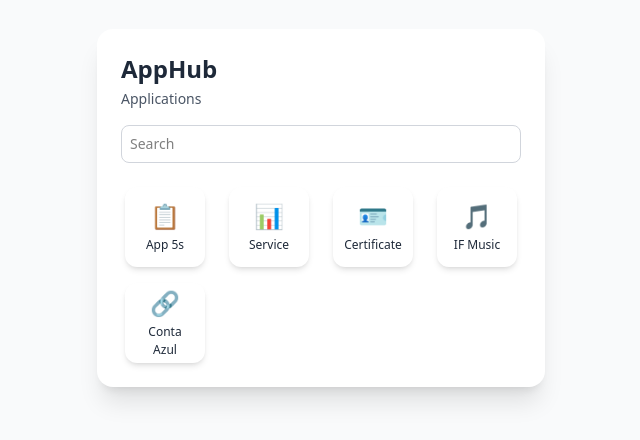
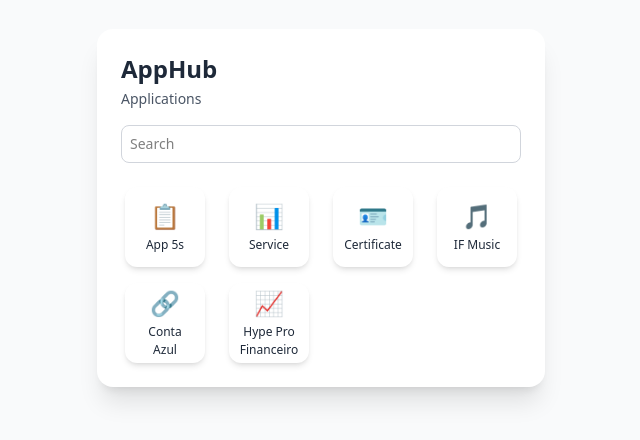
Before and after one commit to IsraelFrota/app-hub, a Next.js app: page / in a window 1280 px wide. Shown: the part 192-632 px from the top of the page, without its empty margins (319-959 px from the left). Built offline with nearby package versions, Linux system fonts and the light colour scheme.

Commit message:
Novo link

```diff
--- a/src/app/page.tsx
+++ b/src/app/page.tsx
@@ -9,7 +9,8 @@ export default function Home() {
     { title: 'Service', icon: '📊', url: 'http://192.168.0.18:8284/' },
     { title: 'Certificate', icon: '🪪', url: 'http://192.168.0.99:3000/' },
     { title: 'IF Music', icon: '🎵', url: 'http://192.168.0.18:9078/' },
-    { title: 'Conta Azul', icon: '🔗', url: '/contaazul'}
+    { title: 'Conta Azul', icon: '🔗', url: '/contaazul' },
+    { title: 'Hype Pro Financeiro', icon: '📈', url: 'https://hype-pro-financeiro.vercel.app' }
   ];
 
   const [search, setSearch] = useState('');
```
